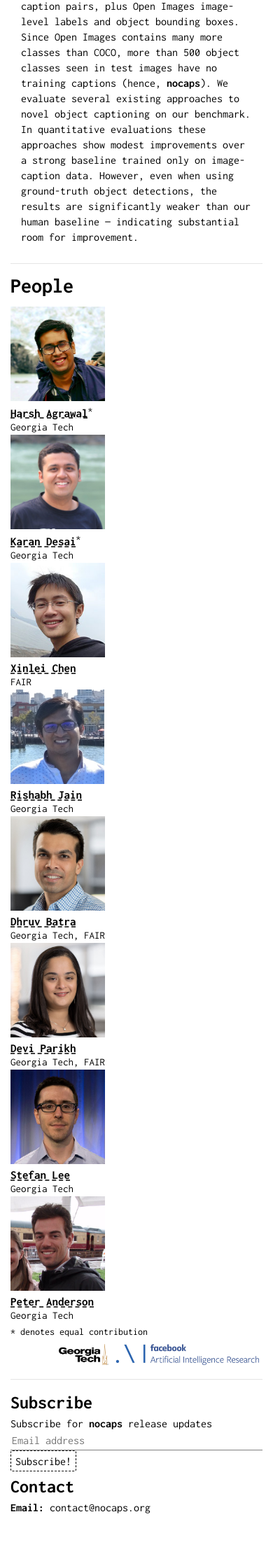
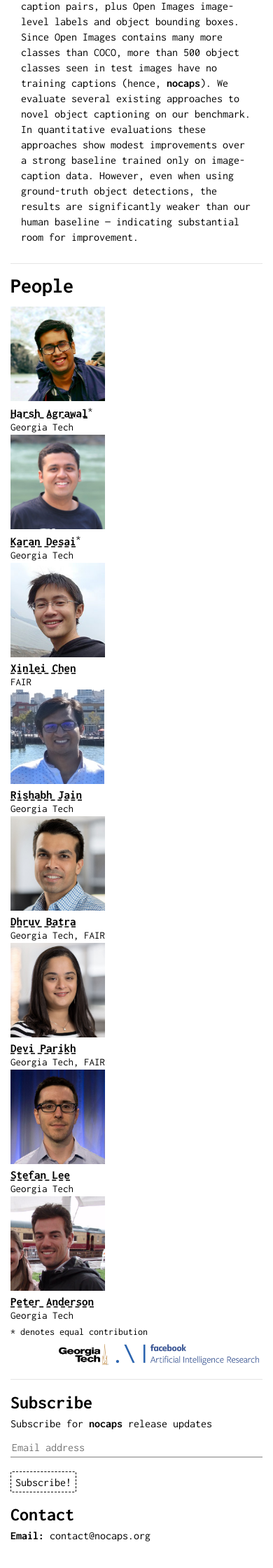
Before and after one commit to nocaps-org/nocaps-org.github.io, a Jekyll site: the page built from _pages/home.md, in a window 390 px wide. Shown: the part 901-3141 px from the top of the page at 70% size. Built offline with Jekyll 4.4.1, drawn with Linux system fonts in a browser that asks for light colours; before the commit the page ends 3101 px from its top, so only the background shows below that.

```diff
--- a/_pages/home.md
+++ b/_pages/home.md
@@ -37,12 +37,12 @@ permalink: "/"
   <div class="col-md-6 col-sm-6 col-xs-12">
     <h3>Subscribe</h3>
     <form action="https://tinyletter.com/nocaps" method="post" target="popupwindow" onsubmit="window.open('https://tinyletter.com/nocaps', 'popupwindow', 'scrollbars=yes,width=800,height=600');return true">
-        <label for="tlemail">Subscribe for <span class="nocaps-word">nocaps</span> release updates</label>
-        <div class="row">
-        <div class="col-md-8 col-sm-8 col-xs-8">
+      <label for="tlemail">Subscribe for <span class="nocaps-word">nocaps</span> release updates</label>
+      <div class="row">
+        <div class="col-md-8 col-sm-8 col-xs-8" style="margin: 10px 0 10px 0">
           <input type="text" name="email" id="tlemail" placeholder="Email address" style="width: 100%"/>
         </div>
-        <div class="col-md-4 col-sm-4 col-xs-4">
+        <div class="col-md-4 col-sm-4 col-xs-4" style="margin: 10px 0 10px 0">
           <button type="submit">Subscribe!</button>
         </div>
       </div>
--- a/_sass/_style.scss
+++ b/_sass/_style.scss
@@ -68,7 +68,7 @@ hr {
 
 @media (max-width: 800px) {
     .container {
-        max-width: $med-width;
+        max-width: 100%;
         transition: 0.3s ease all;
     }
 }
--- a/_sass/vars.scss
+++ b/_sass/vars.scss
@@ -21,11 +21,3 @@ $people-fs: 17px;
 $anchor-color: orangered;
 $text-color: black;
 $title-color: black;
-
-/*
- * Build Variables, don't touch
- */
-
-$max-width: 1000px;
-$med-width: 700px;
-$small-width: 500px;
```
